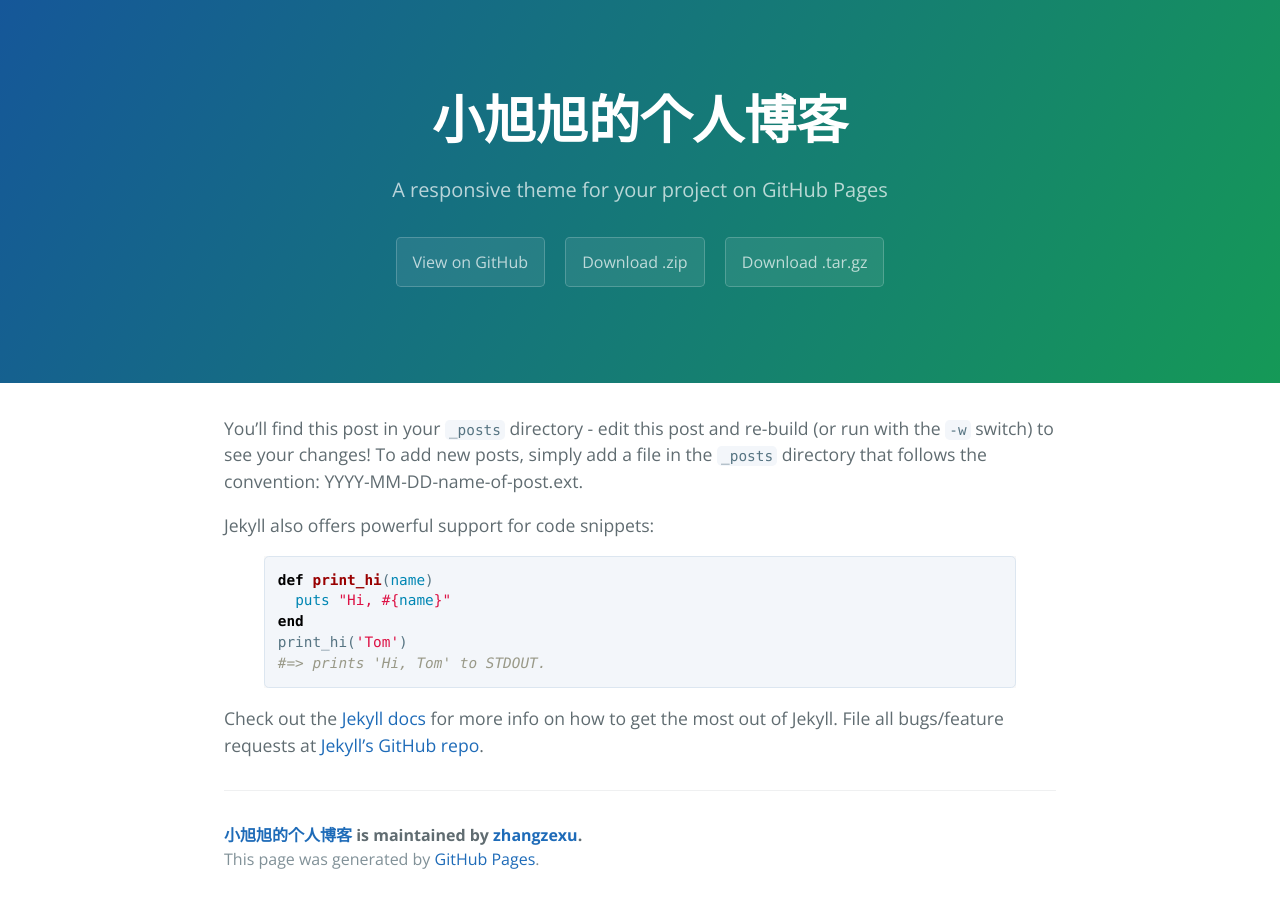
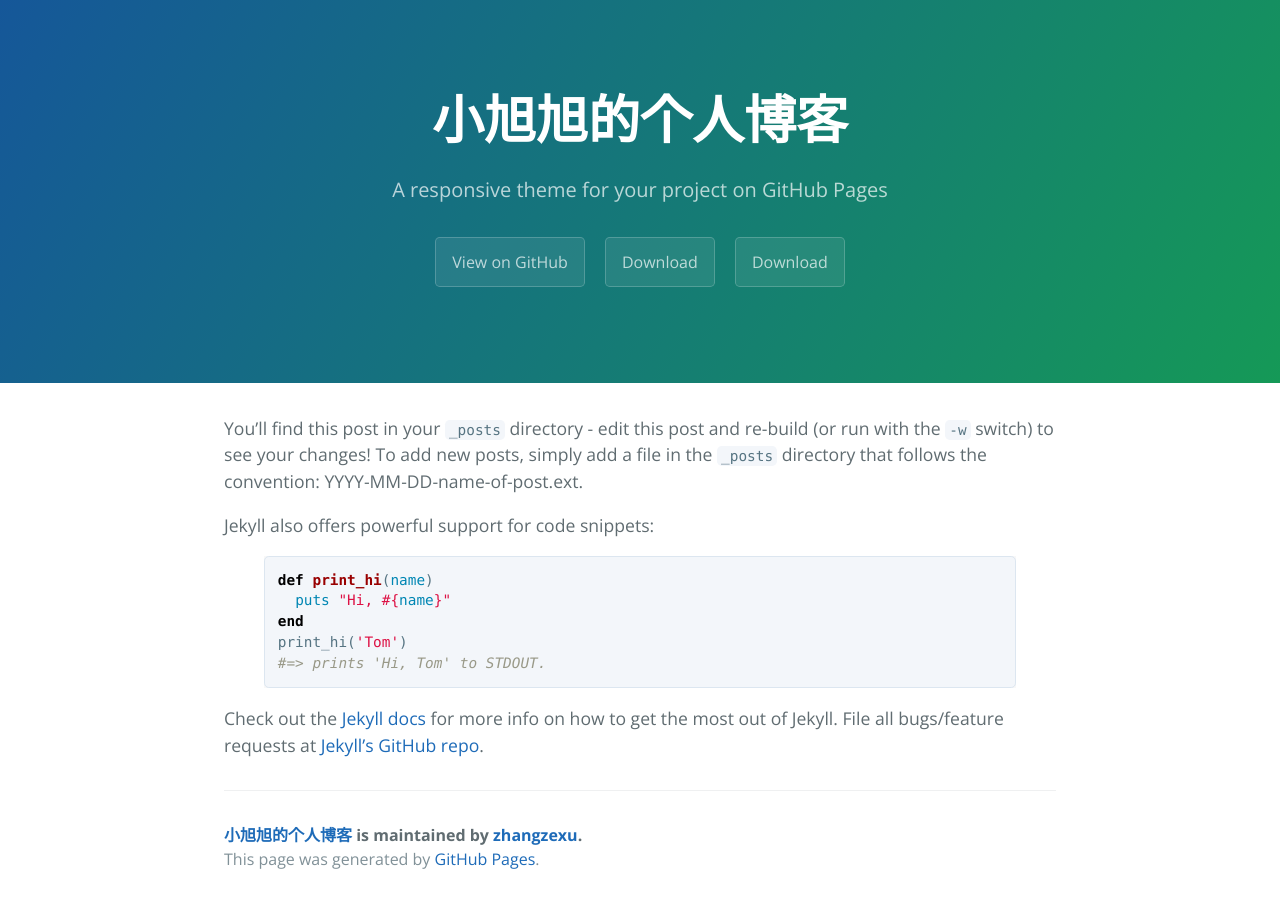
Before and after one commit to zhangzexu/zhangzexu.github.io, a Jekyll site: the page built from _posts/2016-02-12-sample-content.markdown, in a window 1280 px wide. Built offline with Jekyll 4.4.1, drawn with Linux system fonts in a browser that asks for light colours.

Commit message:
首次提交

```diff
--- a/_includes/page-header.html
+++ b/_includes/page-header.html
@@ -2,6 +2,6 @@
   <h1 class="project-name">{{ site.title }}</h1>
   <h2 class="project-tagline">{{ site.tagline }}</h2>
   <a href="#" class="btn">View on GitHub</a>
-  <a href="#" class="btn">Download .zip</a>
-  <a href="#" class="btn">Download .tar.gz</a>
+  <a href="#" class="btn">Download</a>
+  <a href="#" class="btn">Download</a>
 </section>
```
